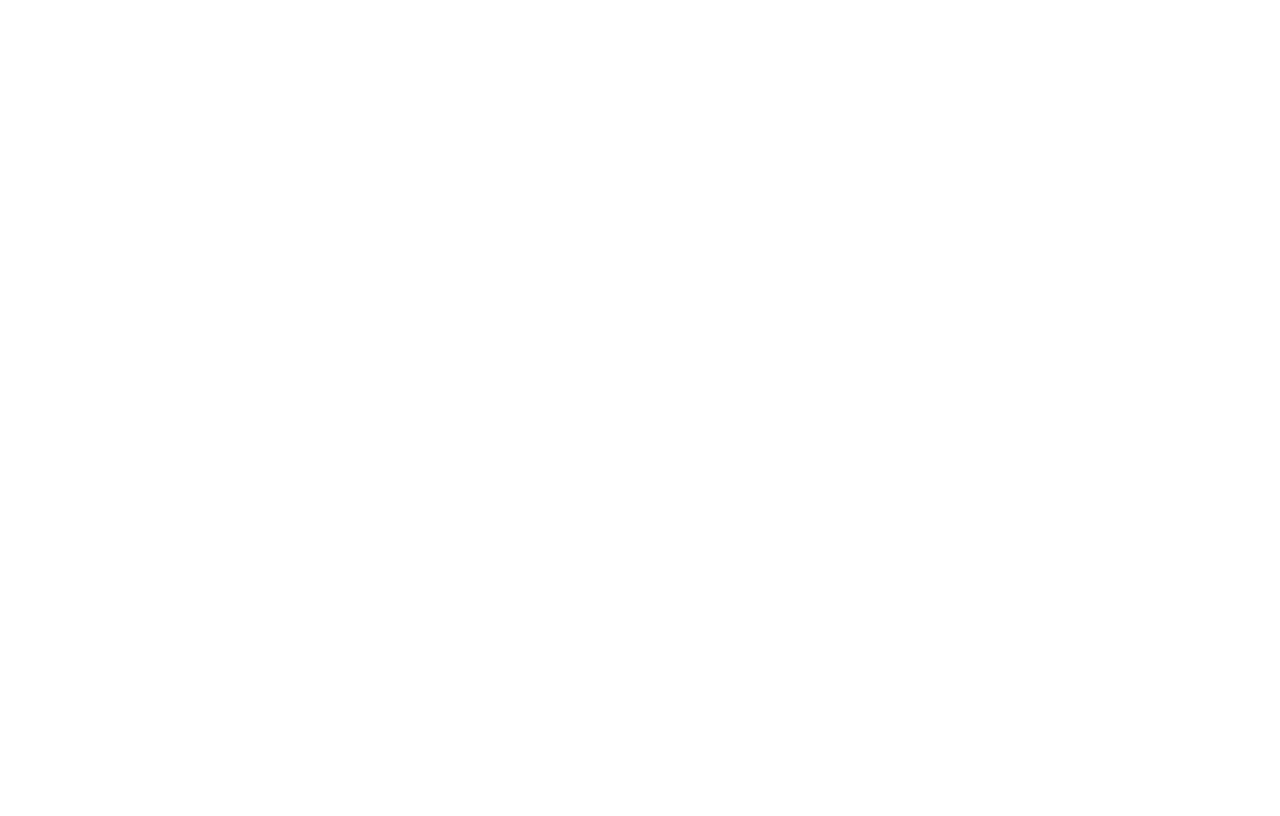
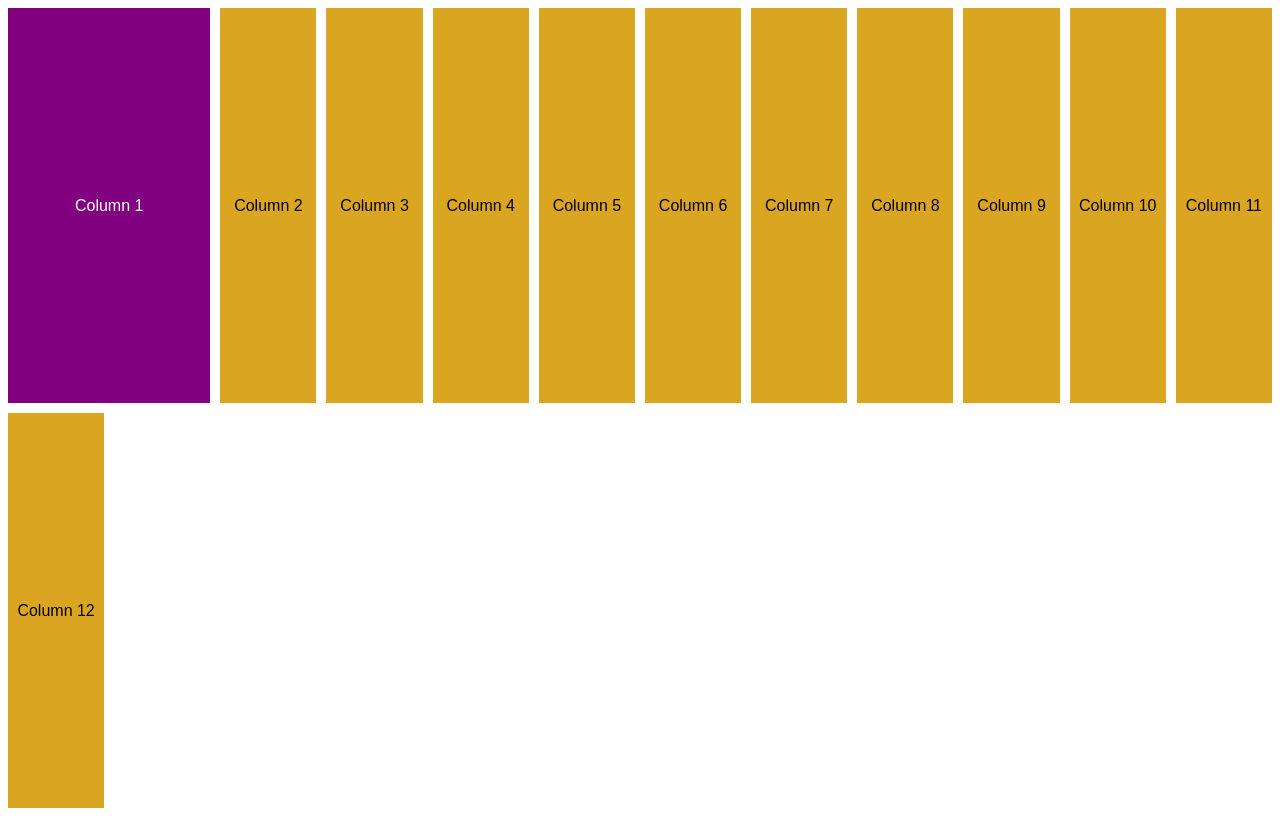
Before and after one commit to FranciscoJavierMartin/CSS-Grid-course, a Nuxt app: page /09-repeat in a window 1280 px wide. Before the commit this address had no page. Built offline with nearby package versions, Linux system fonts and the light colour scheme.

Commit message:
lesson 9

```diff
--- /dev/null
+++ b/pages/09-repeat.vue
@@ -0,0 +1,47 @@
+<template>
+  <main>
+    <div>Column 1</div>
+    <div>Column 2</div>
+    <div>Column 3</div>
+    <div>Column 4</div>
+    <div>Column 5</div>
+    <div>Column 6</div>
+    <div>Column 7</div>
+    <div>Column 8</div>
+    <div>Column 9</div>
+    <div>Column 10</div>
+    <div>Column 11</div>
+    <div>Column 12</div>
+  </main>
+</template>
+
+<style>
+main {
+  display: grid;
+  height: 100vh;
+  grid-gap: 10px;
+  font-family: sans-serif;
+  grid-template-columns:
+    [start]
+    repeat(
+      4,
+      [col-lg-start] minmax(80px, 1fr) [col-lg-end col-md-start]
+        minmax(40px, 1fr) [col-md-end col-sm-start]minmax(20px, 1fr)
+    )
+    [end];
+}
+
+main div {
+  background-color: goldenrod;
+  display: flex;
+  justify-content: center;
+  align-items: center;
+}
+
+main div:first-of-type {
+  background-color: purple;
+  color: white;
+
+  grid-column: col-lg-start / col-md-end;
+}
+</style>
```
